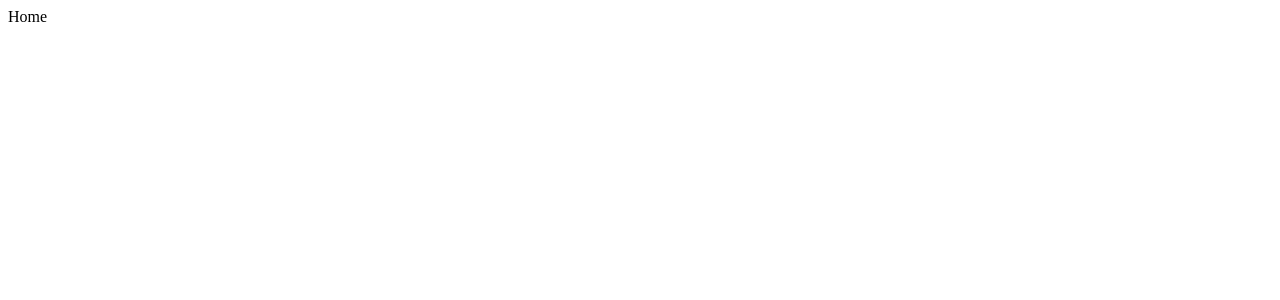
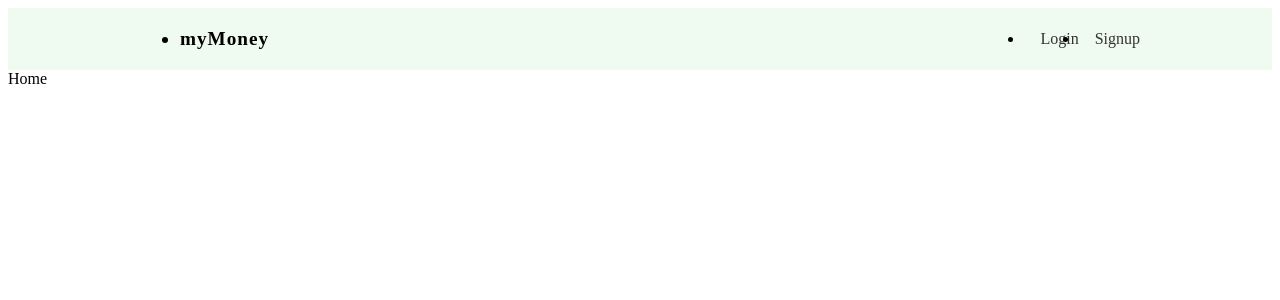
Before and after one commit to chubinashvili/finance-tracker, a React (Create React App) app: page / in a window 1280 px wide. Shown: the top 300 px of the page. Built offline with nearby package versions, Linux system fonts and the light colour scheme; the HTML template or start-up script is replaced by a standard one.

Commit message:
added navigation & its styles

```diff
--- a/src/App.js
+++ b/src/App.js
@@ -1,6 +1,7 @@
 import { BrowserRouter , Routes, Route } from 'react-router-dom';
 
 // components
+import Navigation from './pages/navigation/Navigation';
 import Home from './pages/home/Home';
 import Login from './pages/login/Login';
 import Signup from './pages/signup/Signup';
@@ -10,9 +11,11 @@ function App() {
     <div className="App">
       <BrowserRouter>
         <Routes>
-          <Route path='/' element={<Home />} />
-          <Route path='/login' element={<Login />} />
-          <Route path='/signup' element={<Signup />} />
+          <Route path='/' element={<Navigation />}>
+            <Route index element={<Home />} />
+            <Route path='login' element={<Login />} />
+            <Route path='signup' element={<Signup />} />
+          </Route>
         </Routes>
       </BrowserRouter>
     </div>
--- /dev/null
+++ b/src/pages/navigation/Navigation.js
@@ -0,0 +1,23 @@
+import { Fragment } from 'react';
+import { Link, Outlet } from 'react-router-dom';
+
+// styles
+import styles from './Navigation.module.css';
+
+const Navigation = () => {
+  return (
+    <Fragment>
+      <nav className={styles.navbar}>
+          <ul>
+              <li className={styles.title}>myMoney</li>
+
+              <li><Link to="/login">Login</Link></li>
+              <li><Link to="/signup">Signup</Link></li>
+          </ul>
+      </nav>
+      <Outlet />
+    </Fragment>
+  )
+}
+
+export default Navigation
--- /dev/null
+++ b/src/pages/navigation/Navigation.module.css
@@ -0,0 +1,26 @@
+/* navbar styles */
+.navbar {
+    width: 100%;
+    background: #effaf0;
+    padding: 20px 10px;
+    box-sizing: border-box;
+}
+.navbar ul {
+    display: flex;
+    margin: 0 auto;
+    max-width: 960px;
+    align-items: center;
+}
+.title {
+    margin-right: auto;
+    font-weight: bold;
+    letter-spacing: 1px;
+    font-size: 1.2em;
+}
+.navbar button, .navbar a {
+    margin-left: 16px;
+}
+.navbar a {
+    color: #333;
+    text-decoration: none;
+}
```
